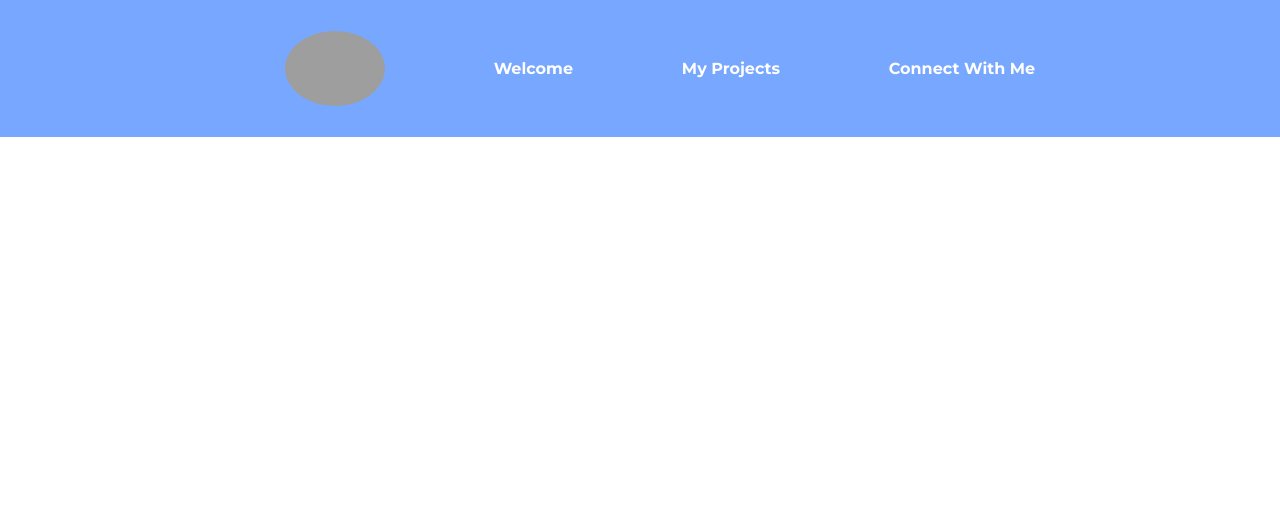
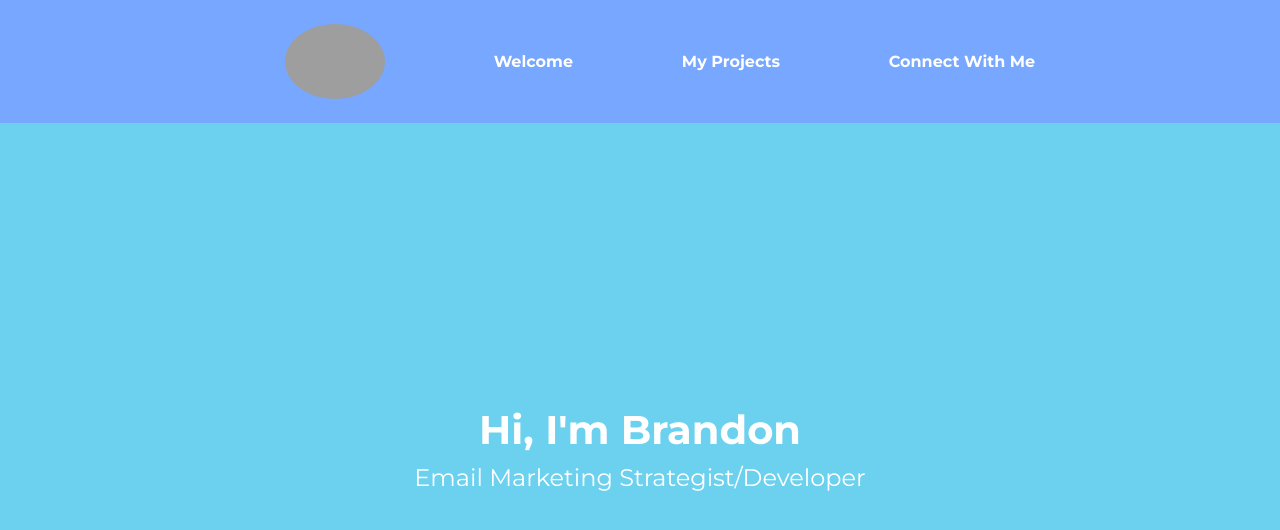
Before and after one commit to blaws006/freeCodeCamp_Personal-Portfolio, a plain HTML site: page index.html in a window 1280 px wide. Drawn offline with Linux system fonts and the light colour scheme; grey boxes are pictures that could not be loaded.

Commit message:
Done with welcome, working on projects section.

```diff
--- a/assets/css/responsive.css
+++ b/assets/css/responsive.css
@@ -12,5 +12,7 @@
         align-items: center;
     }
 
-
+    .intro {
+        padding-top: 25rem;
+    }
 }
--- a/assets/css/style.css
+++ b/assets/css/style.css
@@ -1,7 +1,8 @@
 :root {
     --main-blue: #77A7FF;
     --secondary-blue: #1877F2;
-    --nav-text: #fff;
+    --alt-text: #fff;
+    --welcome-section: #6CD1EF;
 }
 
 html, body {
@@ -9,10 +10,13 @@ html, body {
 }
 
 #navbar {
+    position: fixed;
+    width: 100%;
     background-color: var(--main-blue);
     display: flex;
-    padding: 10px;
+    padding: 3px 10px;
     justify-content: center;
+    clear: both;
 }
 
 #navbar ul {
@@ -30,10 +34,28 @@ html, body {
 
 .nav-link a {
    text-decoration: none;
-   color: var(--nav-text);
+   color: var(--alt-text);
    font-weight: bold;
 }
 
 .nav-link a:hover {
     color: var(--secondary-blue);
  }
+
+ #welcome-section {
+     background: var(--welcome-section);
+     height: 66.1em;
+     text-align: center;
+ }
+
+ .intro {
+    color: var(--alt-text);
+    text-align: center;
+    font-size: 2.5em;
+    padding-top: 30rem;
+ }
+
+ .sub-intro {
+     font-size: 1.5em;
+     color: var(--alt-text);
+ }
--- a/index.html
+++ b/index.html
@@ -14,16 +14,30 @@
 </head>
 
 <body>
+	<header>
 		<nav id="navbar">
 			<ul>
 				<li class="profileImg">
-				<img id="brandonProfile" src="assets/img/Headshots_Marketing_-200130.jpg" alt="Brandon Lawson - Email Marketing Strategist" title="Brandon Lawson - Email Marketing Strategist">
+					<img id="brandonProfile" src="assets/img/Headshots_Marketing_-200130.jpg"
+						alt="Brandon Lawson - Email Marketing Strategist"
+						title="Brandon Lawson - Email Marketing Strategist">
 				</li>
 				<li class="nav-link"><a href="#welcome-section">Welcome</a></li>
 				<li class="nav-link"><a href="#projects">My Projects</a></li>
 				<li class="nav-link"><a href="#contact">Connect With Me</a></li>
 			</ul>
 		</nav>
+	</header>
+	<section id="welcome-section">
+		<h1 class="intro">Hi, I'm Brandon</h1>
+		<p class="sub-intro">Email Marketing Strategist/Developer</p>
+	</section>
+	<section id="projects">
+		<div class="project-intro">
+			<h1></h1>
+		</div>
+	</section>
 </body>
+<script src="https://cdn.freecodecamp.org/testable-projects-fcc/v1/bundle.js"></script>
 
 </html>
```
Lines whose indentation alone changed are shown as unchanged.
